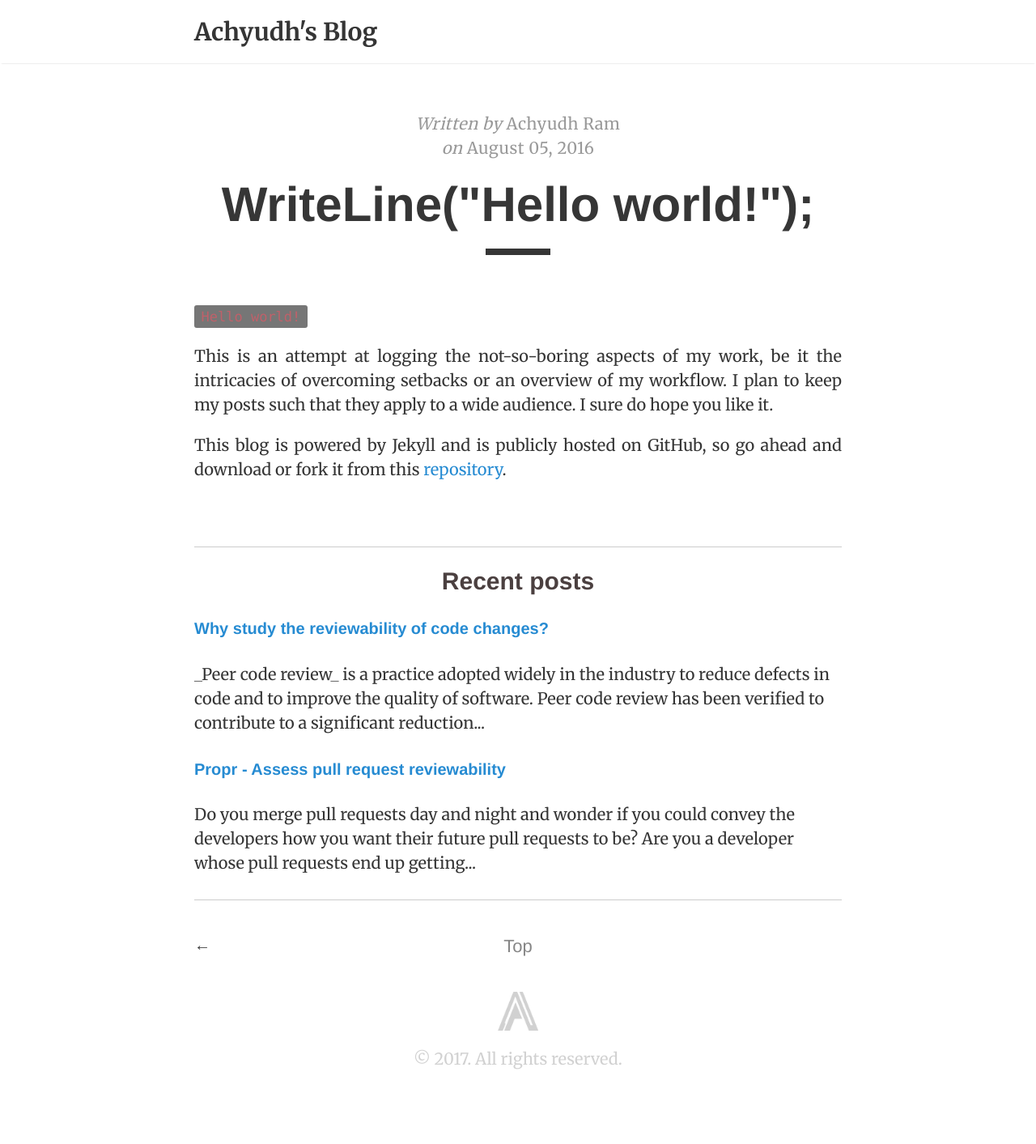
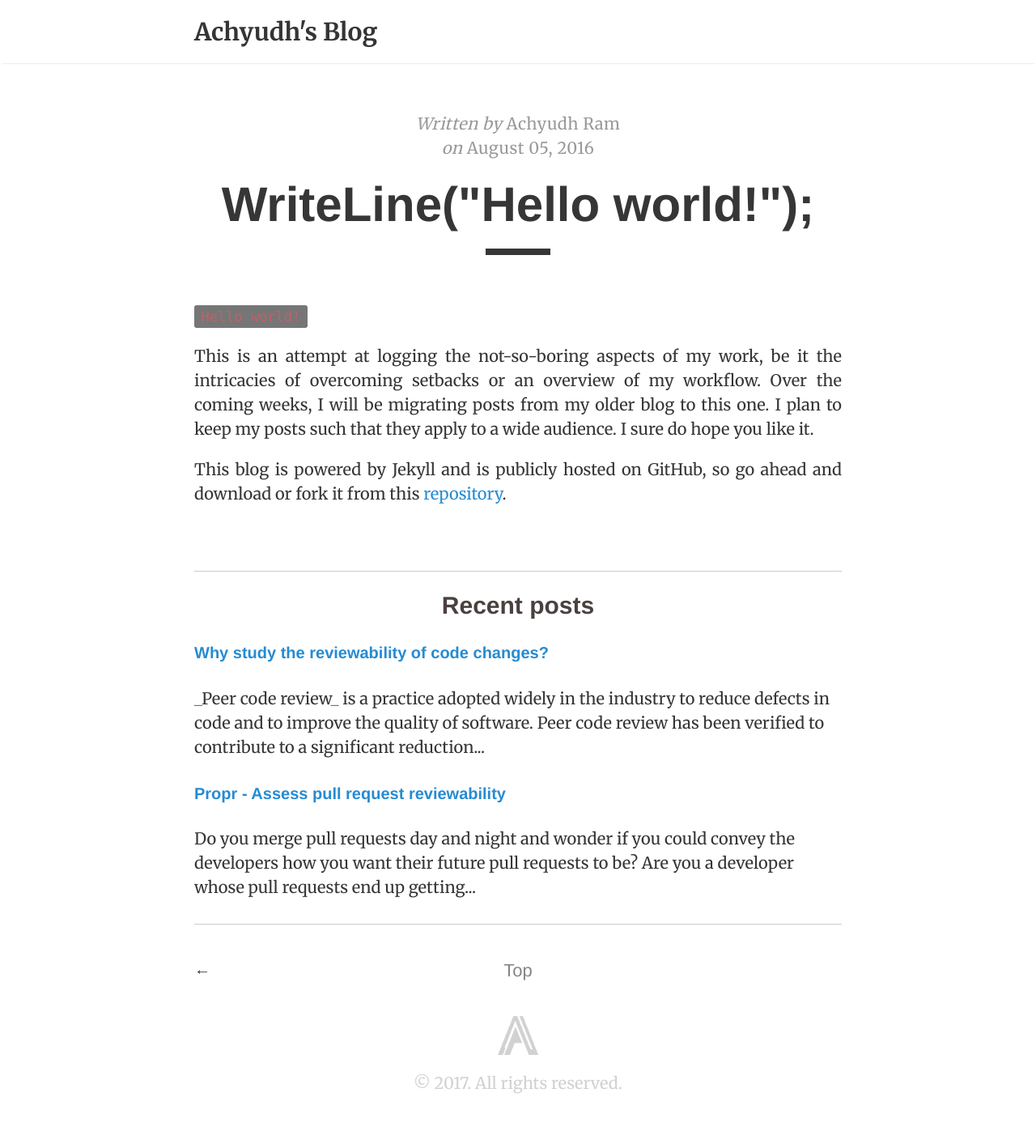
Before and after one commit to achyudh/blog, a Jekyll site: the page built from _posts/2016-08-05-hello-world.md, in a window 1280 px wide. Shown: the whole page at 81% size. Built offline with Jekyll 4.4.1, drawn with Linux system fonts in a browser that asks for light colours; nearby versions of some CDN libraries; before the commit the page ends 1383 px from its top, so only the background shows below that.

Commit message:
Update hello-world

```diff
--- a/_posts/2016-08-05-hello-world.md
+++ b/_posts/2016-08-05-hello-world.md
@@ -6,6 +6,6 @@ author: "Achyudh Ram"
 
 `Hello world!`
 
-This is an attempt at logging the not-so-boring aspects of my work, be it the intricacies of overcoming setbacks or an overview of my workflow. I plan to keep my posts such that they apply to a wide audience. I sure do hope you like it.
+This is an attempt at logging the not-so-boring aspects of my work, be it the intricacies of overcoming setbacks or an overview of my workflow. Over the coming weeks, I will be migrating posts from my older blog to this one. I plan to keep my posts such that they apply to a wide audience. I sure do hope you like it.
 
 This blog is powered by Jekyll and is publicly hosted on GitHub, so go ahead and download or fork it from this [repository](https://github.com/achyudhk/Personal-Blog).
```
